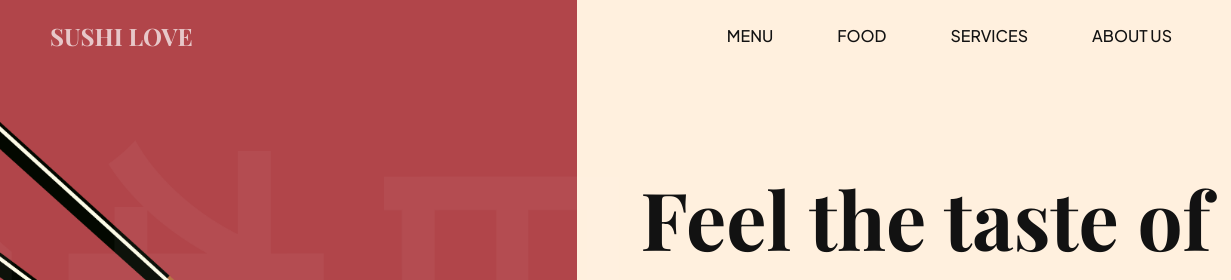
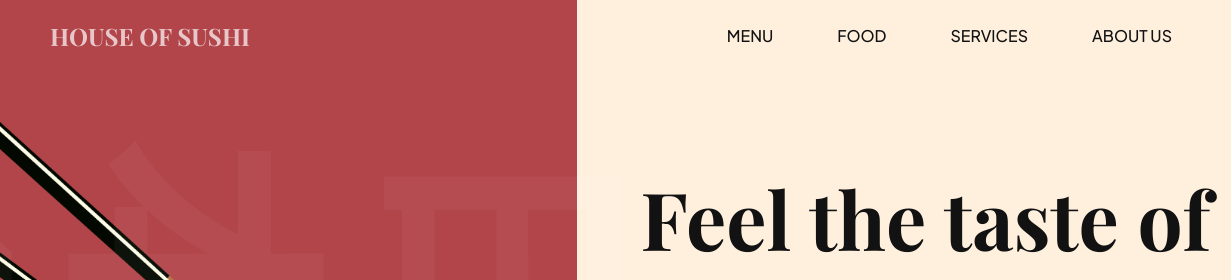
Before and after one commit to sworrrnimaS/Sushi-Website, a plain HTML site: page index.html in a window 1280 px wide. Shown: the top 280 px of the page, 0-1231 px from the left. Drawn offline with nearby package versions, Linux system fonts and the light colour scheme.

Commit message:
Final Commit

```diff
--- a/index.html
+++ b/index.html
@@ -3,16 +3,16 @@
   <head>
     <meta charset="UTF-8" />
     <meta name="viewport" content="width=device-width, initial-scale=1.0" />
-    <link rel="icon" type="image/png" href="assets/sushi-9.png" />
+    <link rel="icon" type="image/png" href="sushi.png" />
 
     <link rel="stylesheet" href="css/style.css" />
-    <title>Sushi Love</title>
+    <title>House of Sushi</title>
   </head>
   <body>
     <header>
       <nav class="header__nav">
         <div class="header__logo">
-          <h4 data-aos="fade-down">Sushi Love</h4>
+          <h4 data-aos="fade-down">House of Sushi</h4>
           <div class="header__logo-overlay"></div>
         </div>
         <ul class="header__menu" data-aos="fade-down">
@@ -316,7 +316,7 @@
       </div>
     </section>
     <footer class="footer flex-between">
-      <h3 class="footer__logo"><span>Sushi</span>Love</h3>
+      <h3 class="footer__logo"><span>House of</span> Sushi</h3>
       <ul class="footer__nav">
         <li>
           <a href="#memu">Menu</a>
```
Also changed, not shown: sushi.png (added), 1 other file.
